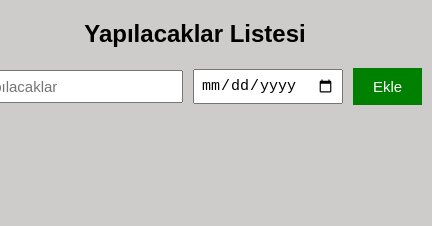
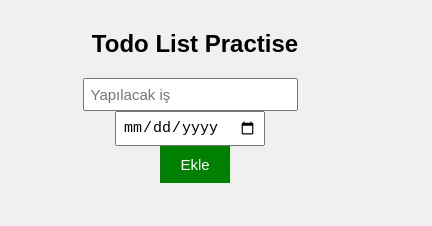
Before and after one commit to Wittgy/todolist, a plain HTML site: page index.html in a window 390 px wide. Shown: the whole page, 432 px wide, since content can reach past the window. Drawn offline with Linux system fonts and the light colour scheme.

Commit message:
Update index.html

```diff
--- a/index.html
+++ b/index.html
@@ -3,7 +3,7 @@
 <head>
     <meta charset="UTF-8">
     <meta name="viewport" content="width=device-width, initial-scale=1.0">
-    <title>Yapılacaklar</title>
+    <title>Todo List Practise 2</title>
     <style>
         body {
             font-family: Arial;
@@ -12,7 +12,7 @@
             display: flex;
             justify-content: center;
             align-items: center;
-            background-color: #cecbcb; /* Arka plan rengi */
+            background-color: #f0f0f0;
         }
 
         .container {
@@ -20,6 +20,10 @@
             flex-direction: column;
             align-items: center;
             text-align: center;
+            width: 100%;
+            max-width: 600px; /* Maksimum genişlik ayarı */
+            padding: 20px;
+            box-sizing: border-box;
         }
 
         .todo-input-grid {
@@ -27,6 +31,7 @@
             justify-content: center;
             align-items: center;
             margin-bottom: 10px;
+            width: 100%;
         }
 
         .name-input,
@@ -36,7 +41,6 @@
             margin-right: 10px;
             flex-shrink: 0; /* Input alanlarının boyutlarının değişmemesi için */
         }
-
 
         .js-button {
             background-color: green;
@@ -75,13 +79,44 @@
             align-items: center;
         }
 
+        @media (max-width: 768px) {
+            .container {
+                padding: 10px;
+            }
+        }
+        @media screen and (max-width: 375px) {
+            /* 375 piksel veya daha küçük ekranlar için stil ayarlamaları */
+            .container {
+                /* Örneğin, container genişliğini değiştirebilirsiniz */
+                width: 90%;
+            }
+
+            .todo-input-grid {
+                /* Örneğin, input alanlarının düzenini değiştirebilirsiniz */
+                flex-direction: column;
+            }
+        }
+
+        @media screen and (max-width: 425px) {
+            /* 425 piksel veya daha küçük ekranlar için stil ayarlamaları */
+            .container {
+                /* Örneğin, container genişliğini değiştirebilirsiniz */
+                width: 80%;
+            }
+
+            .todo-input-grid {
+                /* Örneğin, input alanlarının düzenini değiştirebilirsiniz */
+                flex-direction: column;
+            }
+        }
+
     </style>
 </head>
 <body>
     <div class="container">
-        <h2>Yapılacaklar Listesi</h2>
+        <h2>Todo List Practise</h2>
         <div class="todo-input-grid">
-            <input class="js-input name-input" type="text" placeholder="Yapılacaklar">
+            <input class="js-input name-input" type="text" placeholder="Yapılacak iş">
             <input class="js-due-date-input due-date-input" type="date">
             <button onclick="addTodo();" class="js-button">Ekle</button>
         </div>
```
